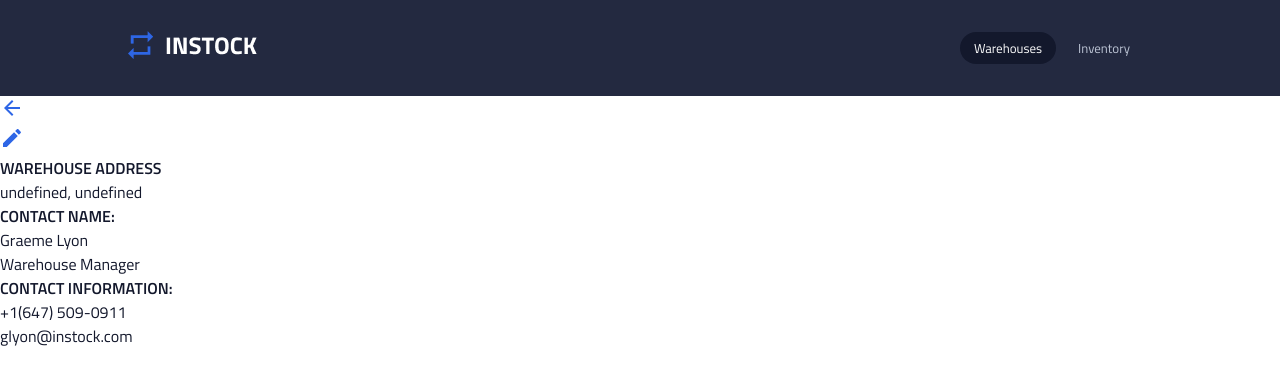
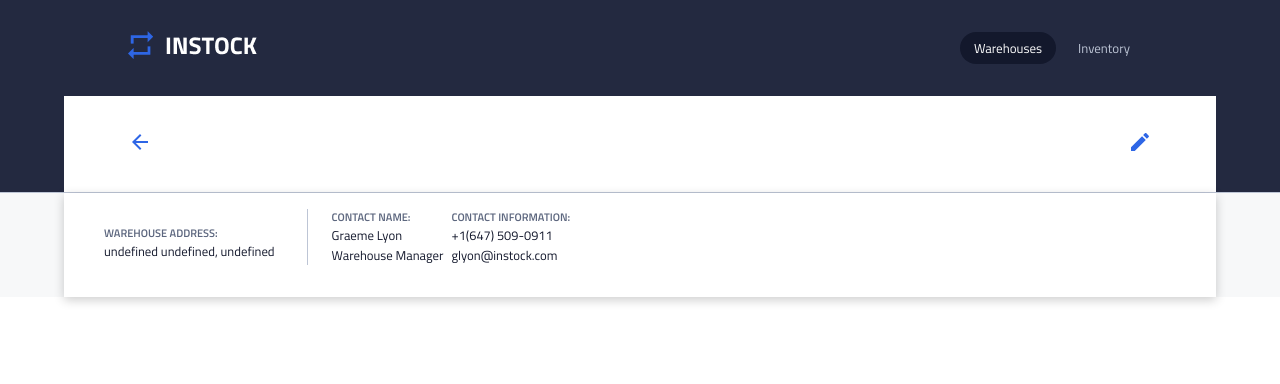
Before and after one commit to kirill-develops/instock-cinderella, a React (Create React App) app: page /warehouses/add in a window 1280 px wide. Shown: the top 384 px of the page. Built offline with nearby package versions, Linux system fonts and the light colour scheme; no server answers.

Commit message:
Added stylign container for component

```diff
--- a/src/components/WarehouseDetails/WarehouseDetails.js
+++ b/src/components/WarehouseDetails/WarehouseDetails.js
@@ -1,42 +1,38 @@
 import React from "react";
 import "./WarehouseDetails.scss";
-import { Link } from "react-router-dom"
+import { Link } from "react-router-dom";
 import { Component } from "react";
 import arrowBack from "../../assets/icons/arrow_back-24px.svg";
 import editIcon from "../../assets/icons/edit-24px.svg";
 import axios from "axios";
 
 class WarehouseDetails extends Component {
-
   state = {
     warehouse: [],
-  }
-
+  };
 
   componentDidMount() {
     axios
       .get(`http://localhost:8080/warehouses/${this.props.match.params.id}`)
-    .then(response => {
+      .then((response) => {
         this.setState({
-        warehouse: response.data
-      })
-      console.log(response.data)
-    })
+          warehouse: response.data,
+        });
+        console.log(response.data);
+      });
   }
 
-
   render() {
-
-  const { warehouse } = this.state
+    const { warehouse } = this.state;
 
     if (!warehouse) {
-    return (
-      <p>Loading...</p>
-    )
+      return <p>Loading...</p>;
     }
 
     return (
       <>
+        <div className="warehouse">
+          <div className="warehouse__top">
             <div className="warehouse__header">
               <Link to="/warehouses">
                 <img className="warehouse__back" src={arrowBack} />
@@ -46,12 +42,16 @@ render() {
                 <img className="warehouse__edit" src={editIcon} />
               </Link>
             </div>
+          </div>
+          <div className="warehouse__backing">
             <div className="warehouse__information">
-        <div className="warehouse__details">
-          <h4 className="warehouse__subheader">WAREHOUSE ADDRESS</h4>
-          <p className="warehouse__detail">{warehouse.address}</p>
-          <p className="warehouse__detail">{`${warehouse.city}, ${warehouse.country}`}</p>
+              <div className="warehouse__address">
+                <div className=" warehouse__details">
+                  <h4 className="warehouse__subheader">WAREHOUSE ADDRESS:</h4>
+                  <p className="warehouse__detail">{`${warehouse.address} ${warehouse.city}, ${warehouse.country}`}</p>
                 </div>
+              </div>
+              <div className="warehouse__contact">
                 <div className="warehouse__details">
                   <h4 className="warehouse__subheader">CONTACT NAME:</h4>
                   <p className="warehouse__detail">Graeme Lyon</p>
@@ -63,11 +63,12 @@ render() {
                   <p className="warehouse__detail">glyon@instock.com</p>
                 </div>
               </div>
+            </div>
+          </div>
+        </div>
       </>
     );
   }
-
 }
 
-
 export default WarehouseDetails;
--- a/src/components/WarehouseDetails/WarehouseDetails.scss
+++ b/src/components/WarehouseDetails/WarehouseDetails.scss
@@ -0,0 +1,90 @@
+@use "../../styles/partials/colors" as *;
+@use "../../styles/partials/mixins" as *;
+@use "../../styles/partials/typography" as *;
+@use "../../styles/partials/variables" as *;
+
+.warehouse {
+  &__top {
+    background-color: $color-background-dark;
+    @include padding-horizontal-outer;
+  }
+
+  &__header {
+    background-color: $color-white;
+    display: flex;
+    flex-direction: row;
+    align-items: center;
+    justify-content: space-around;
+    height: 6rem;
+    font-size: 0.8rem;
+  }
+
+  &__back {
+    @include padding-horizontal-outer;
+  }
+
+  &__title {
+    margin-right: auto;
+  }
+
+  &__edit {
+    @include padding-horizontal-outer;
+  }
+  &__backing {
+    @include padding-horizontal-outer;
+    @include divider-top;
+    background-color: $color-lightgrey;
+  }
+
+  &__information {
+    @include padding-horizontal-outer;
+    background-color: $color-white;
+    box-shadow: 0 3px 10px rgb(0 0 0 / 0.2);
+
+    @include tablet {
+        display: flex;
+        flex-direction: row;
+        padding-left: 2rem;
+        padding-right: 2rem;
+        padding-bottom: 1rem;
+    }
+  }
+  &__address {
+    border-right: solid 1px $color-outline-divider-border-tableSort;
+
+    @include tablet {
+        padding-right: 2rem;
+        margin-top: 1rem;
+        margin-bottom: 1rem;
+    }
+  }
+  &__details {
+    display: flex;
+    flex-direction: column;
+    padding-left: .5rem;
+
+  }
+
+  &__subheader {
+    color: $color-table-header;
+    font-size: 11px;
+    padding-top: 1rem;
+  }
+  &__detail {
+    font-size: 0.8rem;
+  }
+  &__contact {
+    display: flex;
+    flex-direction: row;
+    justify-content: space-between;
+    text-align: left;
+    padding-bottom: 1rem;
+    padding-top: 1rem;
+
+    @include tablet {
+        justify-content: flex-end;
+        padding-top: 0;
+        padding-left: 1rem;
+    }
+  }
+}
```
Lines whose indentation alone changed are shown as unchanged.
